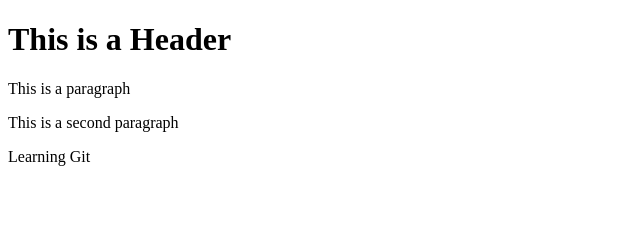
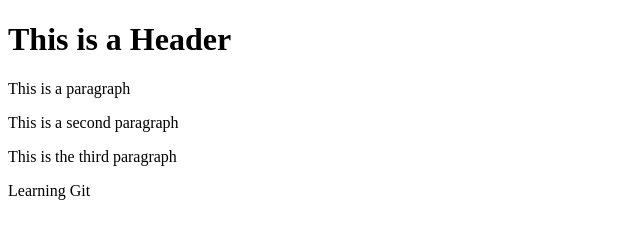
Before and after one commit to prashant282/git-test, a website: page index.html in a window 1280 px wide. Shown: the whole page, without its empty margins (0-640 px from the left). Drawn offline with Linux system fonts and the light colour scheme.

Commit message:
Second commit

```diff
--- a/index.html
+++ b/index.html
@@ -9,6 +9,7 @@
     <h1>This is a Header</h1>
     <p>This is a paragraph</p>
     <p>This is a second paragraph</p>
+    <p>This is the third paragraph</p>
     <p>Learning Git</p>
 </body>
 </html>
```
Also changed, not shown: package.json (added, +24 -0 lines), 2 other files.
